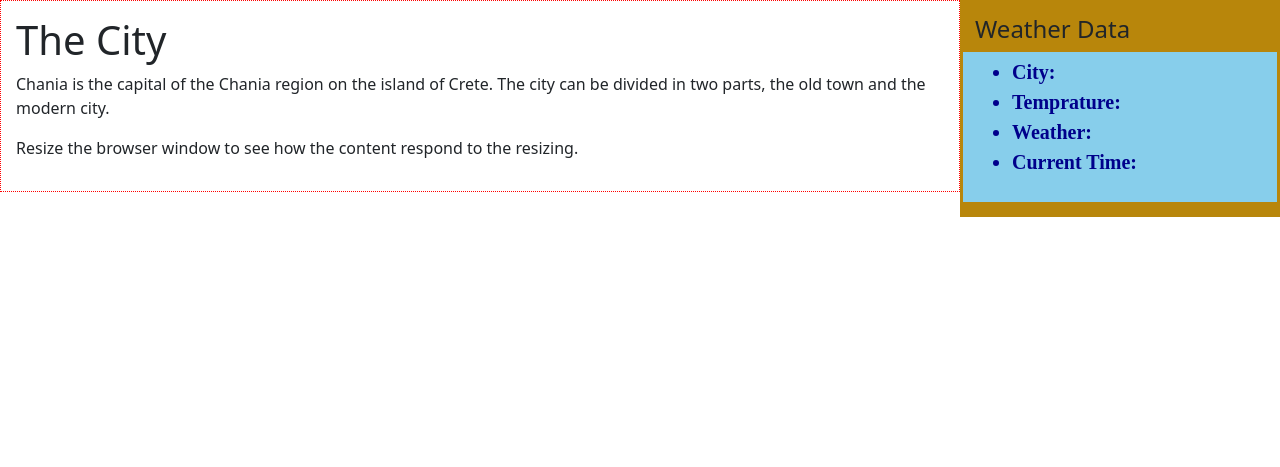
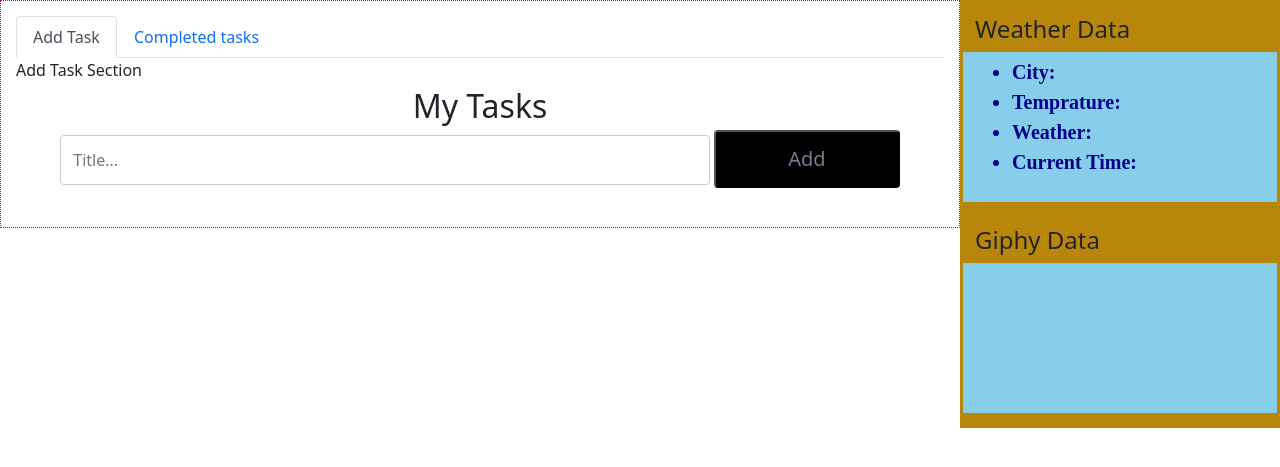
Before and after one commit to Patelvaghesh2313/TaskManager, a PHP site: page /dashboard.html in a window 1280 px wide. Shown: the part 66-533 px from the top of the page. Run offline with PHP 8.4, Linux system fonts and the light colour scheme.

Commit message:
Add task and Delete Task completed

```diff
--- a/css/dashboard.css
+++ b/css/dashboard.css
@@ -30,3 +30,63 @@
     color: darkblue;
     font-weight: 900;
 }
+
+
+.header{
+    text-align: center;
+}
+
+input{
+    width: 70%;
+    padding: 12px;
+    margin: 0px;
+    display: inline-block;
+    border: 1px solid #ccc;
+    border-radius: 4px;
+    box-sizing: border-box;
+}
+
+.addBtn{
+    width: 20%;
+    background-color: black;
+    color: slategrey    ;
+    text-align: center;
+    font-size: 20px;
+    padding: 12px;
+    margin: 0px;
+    border-radius: 4px;
+}
+
+ul{
+    display: inline-block;
+}
+
+ul li.task-list{
+    position: relative;
+    padding: 20px 8px 12px 10px;
+    background: #eee;
+    font-size: 18px;
+    transition: 0.2s;
+
+     /* make the list items unselectable */
+    -webkit-user-select: none;
+    -moz-user-select: none;
+    -ms-user-select: none;
+    user-select: none;
+}
+
+
+.close {
+    position: absolute;
+    left: auto;
+    float: left;
+    top: 0;
+    margin-left: 30px;
+    padding: 12px 16px 12px 16px;
+    border-radius: 4px;
+  }
+
+.close:hover {
+    background-color: #f44336;
+    color: white;
+}
--- a/dashboard.html
+++ b/dashboard.html
@@ -45,9 +45,33 @@
     </div>
 
     <div class="task-block">
-      <h1>The City</h1>
-      <p>Chania is the capital of the Chania region on the island of Crete. The city can be divided in two parts, the old town and the modern city.</p>
-      <p>Resize the browser window to see how the content respond to the resizing.</p>
+      <ul class="nav nav-tabs" id="myTab" role="tablist">
+        <li class="nav-item" role="presentation">
+          <button class="nav-link active" id="home-tab" data-bs-toggle="tab" data-bs-target="#addtask" type="button" role="tab" aria-controls="home" aria-selected="true">Add Task</button>
+        </li>
+        <li class="nav-item" role="presentation">
+          <button class="nav-link" id="profile-tab" data-bs-toggle="tab" data-bs-target="#completed" type="button" role="tab" aria-controls="profile" aria-selected="false">Completed tasks </button>
+        </li>
+
+      </ul>
+      <div class="tab-content" id="myTabContent">
+        <div class="tab-pane fade show active" id="addtask" role="tabpanel" aria-labelledby="home-tab">
+          Add Task Section
+
+            <div id="myDIV" class="header">
+              <h2 style="margin:5px">My Tasks</h2>
+              <input type="text" id="myInputTask" placeholder="Title...">
+              <button type="button" onclick="addTask()" class="addBtn">Add</span>
+            </div>
+
+            <ul id="myULTask">
+              <!-- List Of Task -->
+            </ul>
+      </div>
+      <div class="tab-pane fade" id="completed" role="tabpanel" aria-labelledby="profile-tab">
+        Completed Task
+      </div>
+      </div>
     </div>
     <div class="extra-info">
       <div class="weather-header"><h4>Weather Data</h4></div>
@@ -60,6 +84,15 @@
                <li>Weather: <span  id="weather"></span> </li>
                <li>Current Time: <span id="time"></span> </li>
              </ul>
+           </div>
+         </div>
+       </div>
+       <br>
+       <div class="giphy-header"><h4>Giphy Data</h4></div>
+       <div class="row">
+         <div class="weather-block">
+           <div class="weather-data">
+
            </div>
          </div>
        </div>
--- a/js/dashboard.js
+++ b/js/dashboard.js
@@ -33,3 +33,46 @@
     }
 
 }
+
+
+const addTask =()=>{
+     var li = document.createElement("li");
+     var inputTask = document.getElementById("myInputTask").value;
+     var myNewTask = document.createTextNode(inputTask);
+
+    li.appendChild(myNewTask);
+    if (inputTask === ''){
+        alert("Please Enter Anything !!!")
+    } else{
+        document.getElementById('myULTask').appendChild(li);
+    }
+    document.getElementById("myInputTask").value = "";
+    // if (inputValue === '') {
+    //     alert("You must write something!");
+    // } else {
+    //     document.getElementById("myULTask").appendChild(li);
+    // }
+    // document.getElementById("myInputTask").value = "";
+    li.className = "task-list";
+
+    // Create a "close" button and append it to each list item
+    var myNodelist = document.getElementsByClassName("task-list");
+    var i;
+    for (i = 0; i < myNodelist.length; i++) {
+        var span = document.createElement("SPAN");
+        var txt = document.createTextNode("\u00D7");
+        span.className = "close";
+        span.appendChild(txt);
+        myNodelist[i].appendChild(span);
+    }
+
+    // Click on a close button to hide the current list item
+    var close = document.getElementsByClassName("close");
+    var i;
+    for (i = 0; i < close.length; i++) {
+    close[i].onclick = function() {
+        var div = this.parentElement;
+        div.style.display = "none";
+    }
+    }
+}
```
